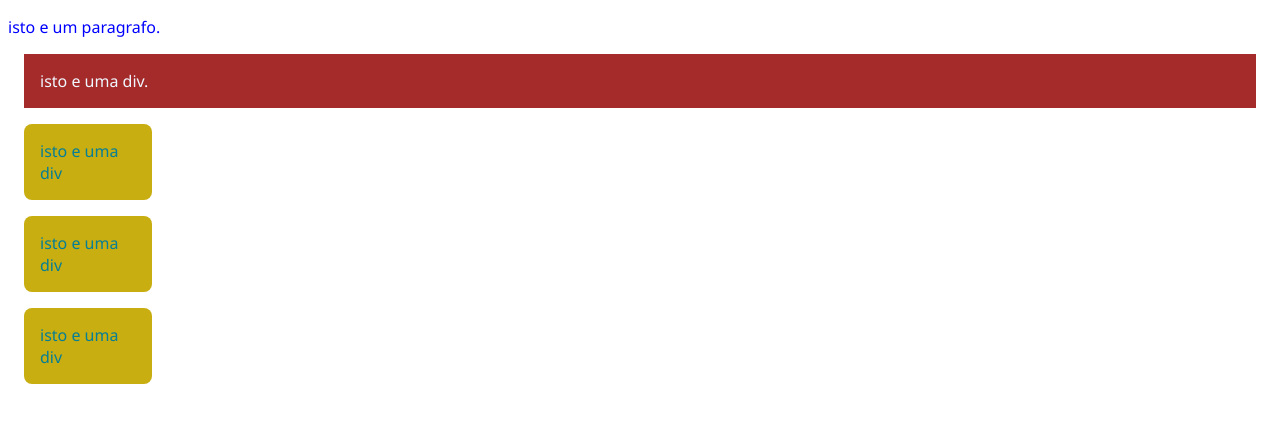
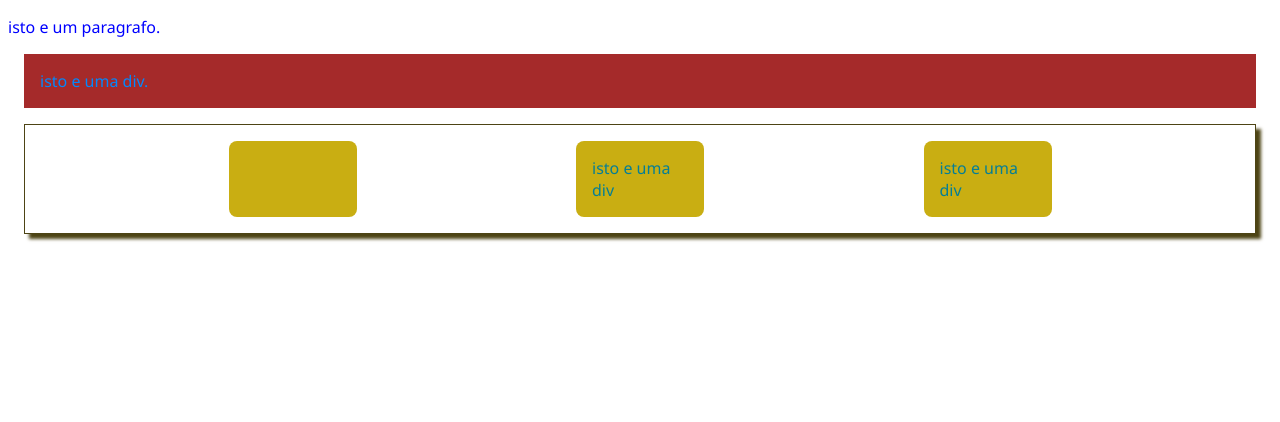
Before and after one commit to kauabitz/pucmgbr-diw-4963101-exemplo-01, a plain HTML site: page index.html in a window 1280 px wide. Drawn offline with Linux system fonts and the light colour scheme.

Commit message:
criação de arquivo html

```diff
--- a/index.html
+++ b/index.html
@@ -14,11 +14,21 @@
     }
         div#primeiradiv{
 
-            color: aliceblue;
+            color: rgb(3, 136, 253);
             background-color: brown;
             padding: 1rem;
 
         }
+
+        .container{
+            border: 1px solid #4d4415;
+            box-shadow: .3rem .3rem .2rem .01rem #4d4415;
+            display: flex;
+            justify-content: space-evenly;
+            flex-wrap: wrap;
+        }
+
+
         .item{
             color: #057e96;
             background-color: #c9ae12;
@@ -26,6 +36,7 @@
             width: 6rem;
             border-radius: .5rem;
         }
+
     </style>
 
 
@@ -40,7 +51,8 @@
     isto e uma div.
 </div>
 
-<div class="item">isto e uma div</div>
+<div class="container">
+<div class="item"></div>
 <div class="item">isto e uma div</div>
 <div class="item">isto e uma div</div>
 </body>
```
Also changed, not shown: image.png (added).
